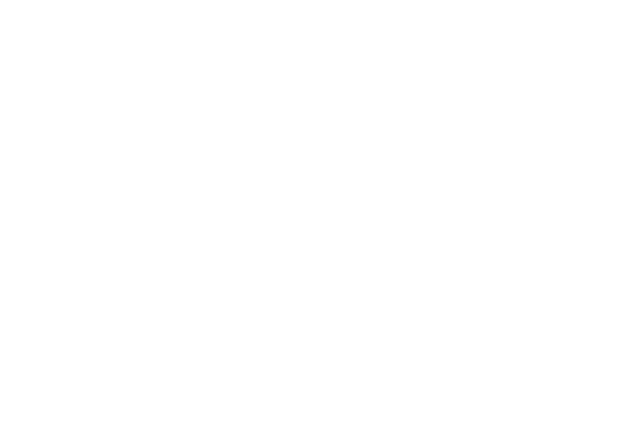
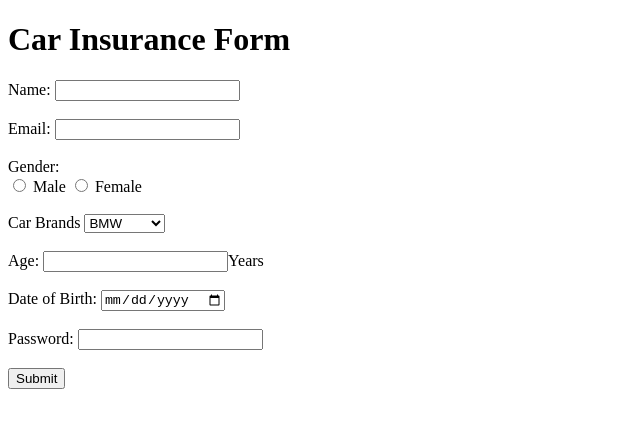
Before and after one commit to acciojob/signup-form-car-SwapnilYC, a website: page main.html in a window 1280 px wide. Shown: the whole page, without its empty margins (0-640 px from the left). Drawn offline with Linux system fonts and the light colour scheme.

Commit message:
code copied from car insurance question

```diff
--- a/main.html
+++ b/main.html
@@ -4,12 +4,69 @@
 
 <head>
 	<link rel="stylesheet" href="styles.css">
+	<title>Car Insurance form</title>
 </head>
 
 <body>
 	<!-- the entire body must be written by student -->
-    <script type="text/javascript" src="./script.js">
-</script>
+	<header>
+		<h1>Car Insurance Form</h1>
+	</header>
+
+	<main>
+		<form action="formdata.html" method="post">
+			<!-- name  -->
+			<label for="name">Name:</label>
+			<input type="text" id="name" required>
+			<br><br>
+
+			<!-- email  -->
+			<label for="email">Email:</label>
+			<input type="email" id="email" required>
+			<br><br>
+
+			<!-- gender  -->
+			<label for="gender">Gender:</label><br>
+			<input type="radio" name="gender" id="gender" value="male" required>
+			<label for="male">Male</label>
+			<input type="radio" name="gender" id="gender" value="female">
+			<label for="female">Female</label>
+			<br><br>
+
+			<!-- car brands  -->
+			<label for="cars">Car Brands</label>
+			<select name="cars" id="cars" required>
+				<option>BMW</option>
+				<option>Audi</option>
+				<option>Mercedez</option>
+			</select>
+			<br><br>
+
+			<!-- age  -->
+			<label for="age">Age:</label>
+			<input type="number" id="age" required><span>Years</span>
+			<br><br>
+
+			<!-- DOB  -->
+			<label for="dob">Date of Birth:</label>
+			<input type="date" id="dob" required>
+			<br><br>
+
+			<!-- password -->
+			<label for="password">Password:</label>
+			<input type="password" id="password" required>
+			<br><br>
+
+			<!-- submit button  -->
+			<button type="submit">Submit</button>
+		</form>
+	</main>
+
+	<footer>
+
+	</footer>
+	<script type="text/javascript" src="./script.js">
+	</script>
 
 </body>
 
```
Also changed, not shown: formdata.html (added).
